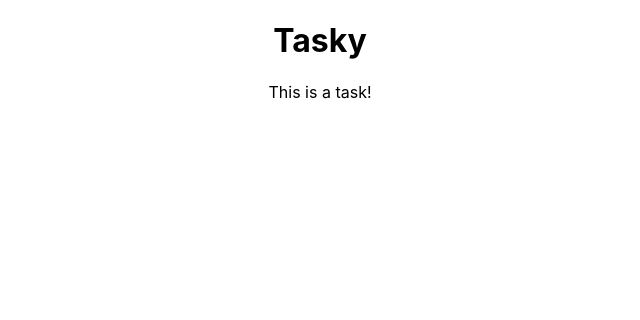
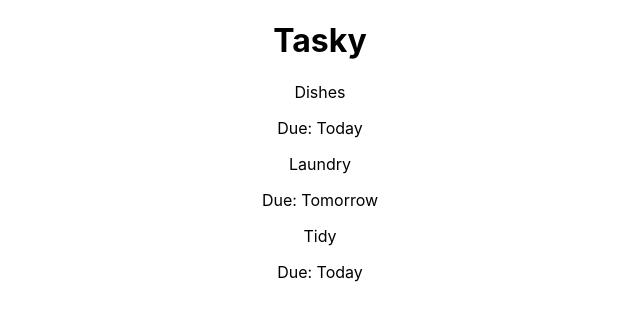
Before and after one commit to JacobDicksonOfficial/react-basics-labs, a React (Create React App) app in the folder tasky/: page / in a window 1280 px wide. Shown: the top 320 px of the page, without its empty margins (320-960 px from the left). Built offline with nearby package versions, Linux system fonts and the light colour scheme.

Commit message:
lab1 Props

```diff
--- a/tasky/src/App.js
+++ b/tasky/src/App.js
@@ -5,7 +5,9 @@ function App() {
   return (
     <div className="App">
       <h1>Tasky</h1>
-      <Task />
+      <Task title="Dishes" deadline="Today" />
+      <Task title="Laundry" deadline="Tomorrow" />
+      <Task title="Tidy" deadline="Today" />
     </div>
   );
 }
--- a/tasky/src/components/Task.js
+++ b/tasky/src/components/Task.js
@@ -1,9 +1,12 @@
 import React from 'react';
 
-function Task(){
+const Task = (props) => {
 
     return (
-        <p>This is a task!</p>
+        <div>
+            <p>{props.title}</p>
+            <p>Due: {props.deadline}</p>
+        </div>
     )
 }
 
```
